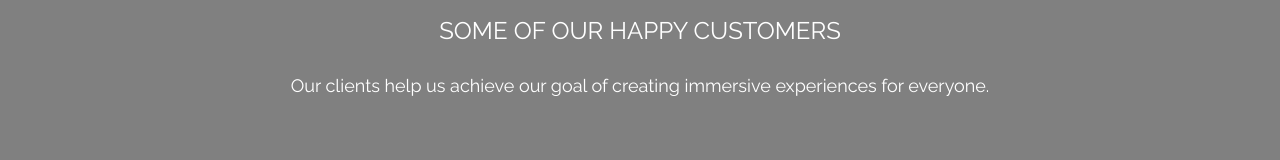
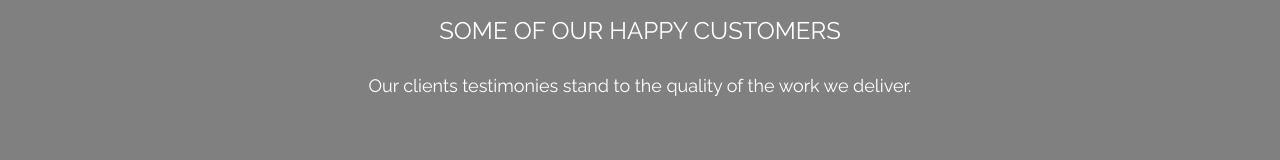
Before and after one commit to v-ortona/a3web, a plain HTML site: page Testimonials.html in a window 1280 px wide. Shown: the part 129-289 px from the top of the page. Drawn offline with Linux system fonts and the light colour scheme.

Commit message:
another minor change

```diff
--- a/Testimonials.html
+++ b/Testimonials.html
@@ -51,7 +51,7 @@
 <!-- Partners Section -->
 <div class="w3-container padding128x16 w3-text-white">
   <h3 class="w3-center">SOME OF OUR HAPPY CUSTOMERS</h3>
-  <p class="w3-center w3-large">Our clients help us achieve our goal of creating immersive experiences for everyone.</p>
+  <p class="w3-center w3-large">Our clients testimonies stand to the quality of the work we deliver.</p>
   <div class="w3-row-padding w3-center margin64">
     <div class="w3-quarter borders">
       <p class="w3-large">Barry B Benson</p>
```
